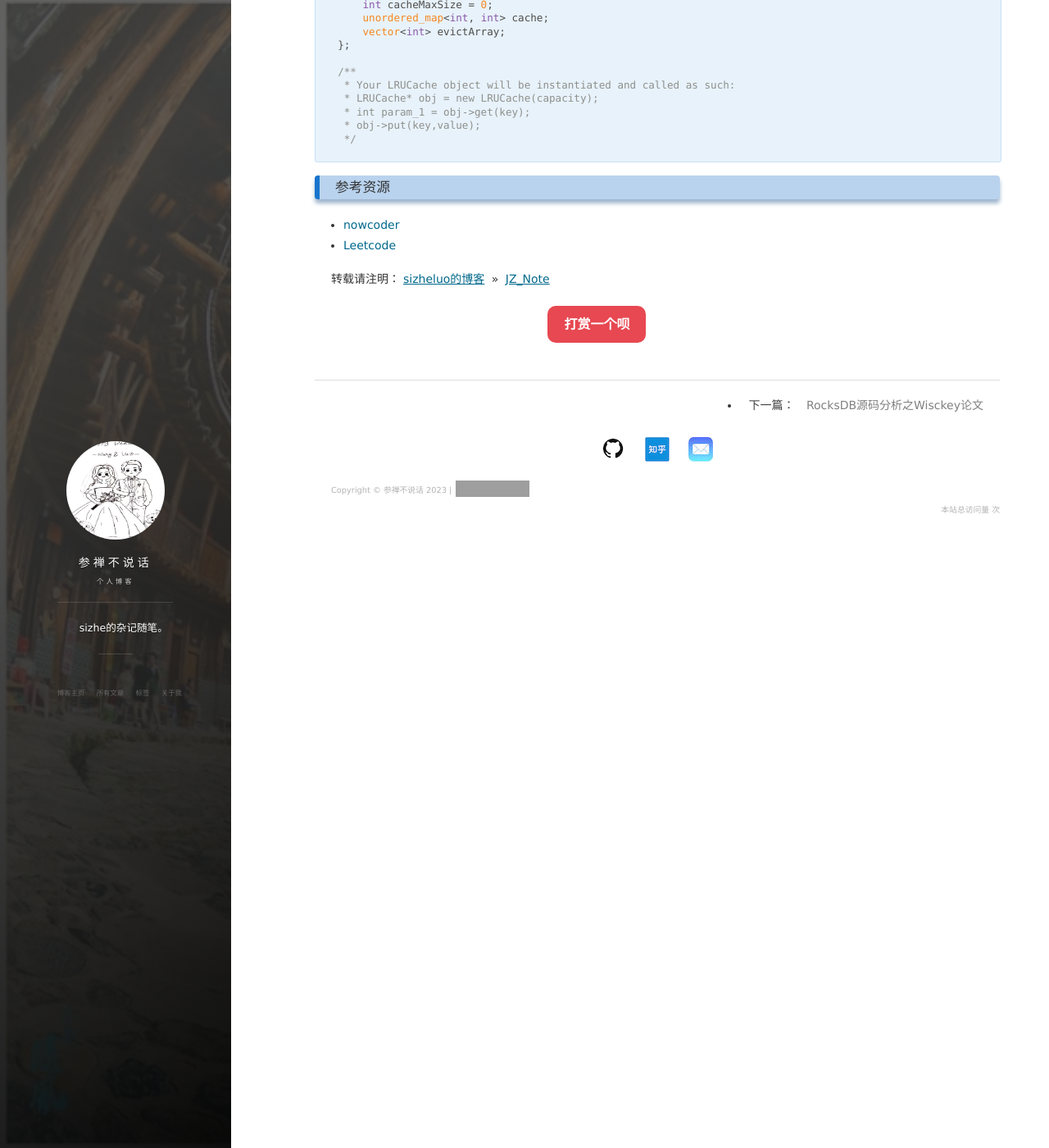
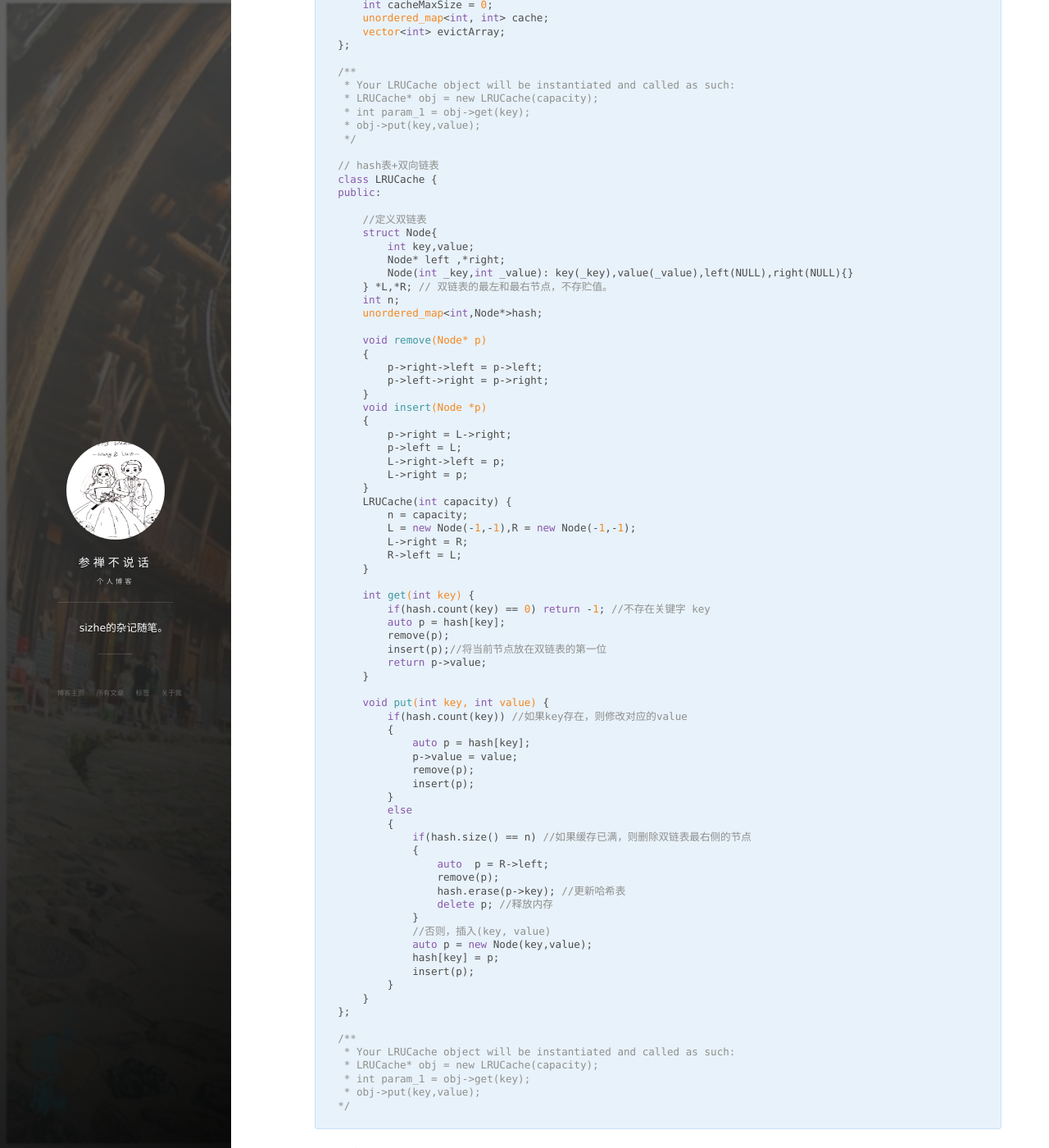
Before and after one commit to SizheLuo/Sizheluo.github.io, a Jekyll site: the page built from _posts/2023-03-19-JZ_Note.md, in a window 1280 px wide and 1400 px high, scrolled down 73347 px. Shown: the whole window at 82% size. Built offline with Jekyll 4.4.1, drawn with Linux system fonts in a browser that asks for light colours; nearby versions of some CDN libraries; comment, search, counter and statistics services are not loaded; some of the changed text lies outside the part shown; grey boxes are pictures that could not be loaded.

Commit message:
add leetcode 56

```diff
--- a/_posts/2023-03-19-JZ_Note.md
+++ b/_posts/2023-03-19-JZ_Note.md
@@ -3204,6 +3204,100 @@ tag: 算法
 	 * obj->put(key,value);
 	 */
 
+	// hash表+双向链表
+	class LRUCache {
+	public:
+
+	    //定义双链表
+	    struct Node{
+	        int key,value;
+	        Node* left ,*right;
+	        Node(int _key,int _value): key(_key),value(_value),left(NULL),right(NULL){}
+	    } *L,*R; // 双链表的最左和最右节点，不存贮值。
+	    int n;
+	    unordered_map<int,Node*>hash;
+
+	    void remove(Node* p)
+	    {
+	        p->right->left = p->left;
+	        p->left->right = p->right;
+	    }
+	    void insert(Node *p)
+	    {
+	        p->right = L->right;
+	        p->left = L;
+	        L->right->left = p;
+	        L->right = p;
+	    }
+	    LRUCache(int capacity) {
+	        n = capacity;
+	        L = new Node(-1,-1),R = new Node(-1,-1);
+	        L->right = R;
+	        R->left = L;
+	    }
+
+	    int get(int key) {
+	        if(hash.count(key) == 0) return -1; //不存在关键字 key
+	        auto p = hash[key];
+	        remove(p);
+	        insert(p);//将当前节点放在双链表的第一位
+	        return p->value;
+	    }
+
+	    void put(int key, int value) {
+	        if(hash.count(key)) //如果key存在，则修改对应的value
+	        {
+	            auto p = hash[key];
+	            p->value = value;
+	            remove(p);
+	            insert(p);
+	        }
+	        else
+	        {
+	            if(hash.size() == n) //如果缓存已满，则删除双链表最右侧的节点
+	            {
+	                auto  p = R->left;
+	                remove(p);
+	                hash.erase(p->key); //更新哈希表
+	                delete p; //释放内存
+	            }
+	            //否则，插入(key, value)
+	            auto p = new Node(key,value);
+	            hash[key] = p;
+	            insert(p);
+	        }
+	    }
+	};
+
+	/**
+	 * Your LRUCache object will be instantiated and called as such:
+	 * LRUCache* obj = new LRUCache(capacity);
+	 * int param_1 = obj->get(key);
+	 * obj->put(key,value);
+	*/
+
+#### 56.合并区间 ####
+
+![](https://s3.uuu.ovh/imgs/2023/05/18/101d8028170c9d50.png)
+
+	class Solution {
+	public:
+	    vector<vector<int>> merge(vector<vector<int>>& intervals) {
+	        sort(intervals.begin(), intervals.end());
+	        vector<vector<int>> res;
+	        res.emplace_back(intervals[0]);
+	        for (int i = 1; i < intervals.size(); i++) {
+	            if (res[res.size() - 1][1] >= intervals[i][0]) {
+	                res[res.size() - 1][1] = max(res[res.size() - 1][1], intervals[i][1]);
+	            } else {
+	                res.emplace_back(intervals[i]);
+	            }
+	        }
+
+	        return res;
+	    }
+	};
+
 ### 参考资源
 
 * [nowcoder](https://www.nowcoder.com/exam/oj/ta?page=1&tpId=13&type=13)
```
Also changed, not shown: _posts/2023-04-23-Linux Storage Stack.md (+16 -18 lines).
